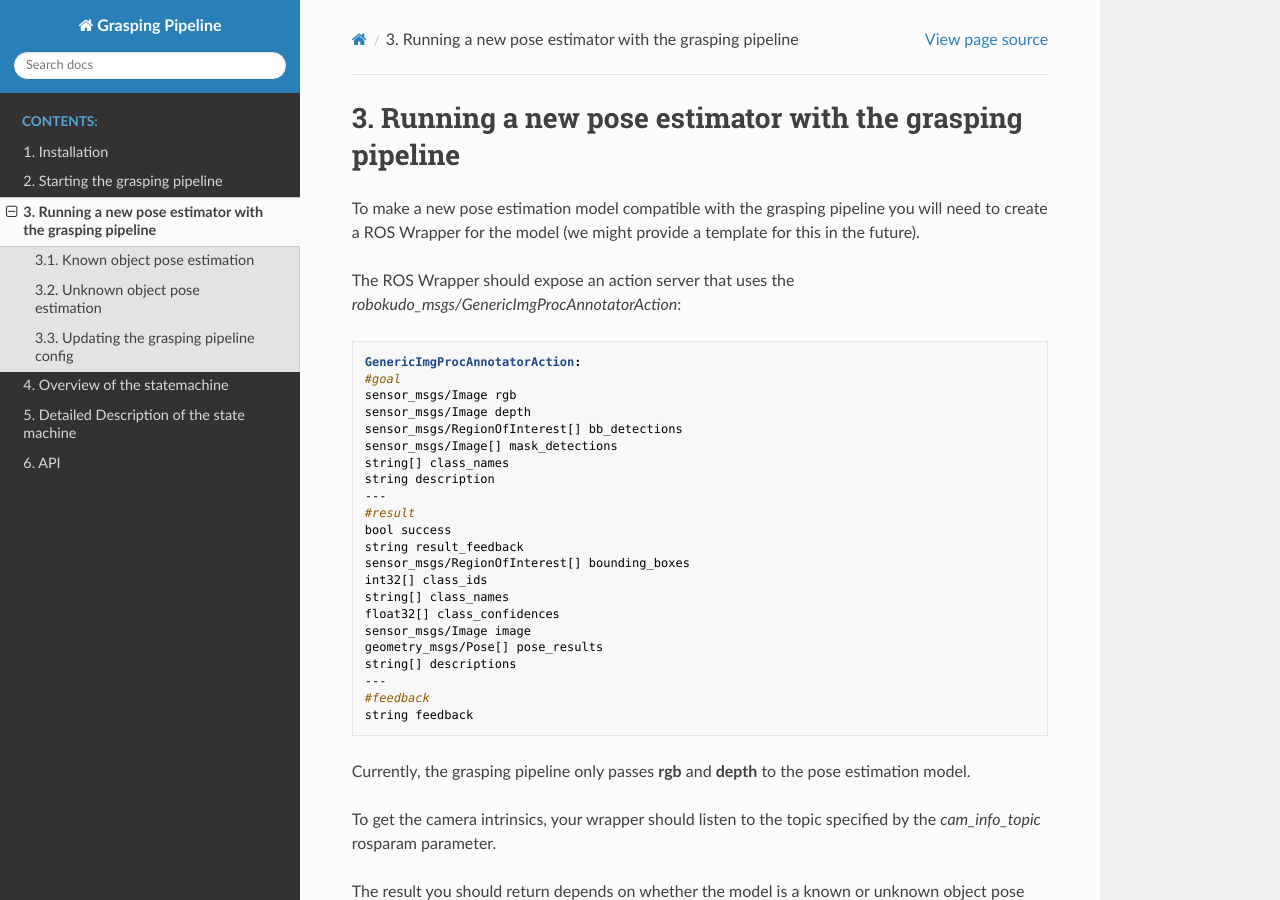
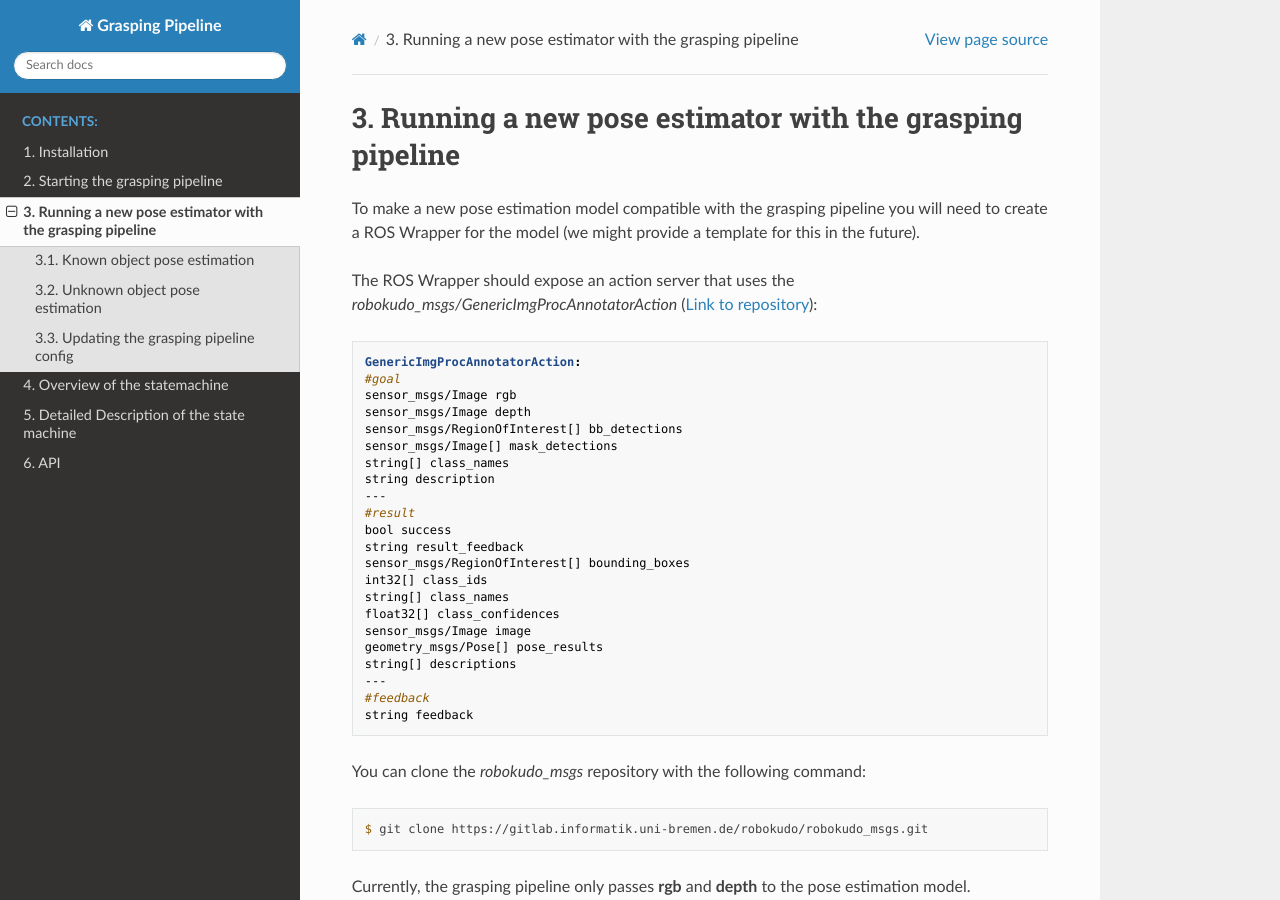
Before and after one commit to v4r-tuwien/grasping_pipeline, a Sphinx documentation site: the page built from docs/source/run_new_pose_estimator.rst, in a window 1280 px wide and 900 px high. Built offline with Sphinx 7.4.7 and the Read the Docs theme 2.0.0, drawn with Linux system fonts in a browser that asks for light colours.

Commit message:
Add link to robokudo_msgs repo and command for cloning it

```diff
--- a/docs/source/run_new_pose_estimator.rst
+++ b/docs/source/run_new_pose_estimator.rst
@@ -3,7 +3,7 @@ Running a new pose estimator with the grasping pipeline
 
 To make a new pose estimation model compatible with the grasping pipeline you will need to create a ROS Wrapper for the model (we might provide a template for this in the future).
 
-The ROS Wrapper should expose an action server that uses the `robokudo_msgs/GenericImgProcAnnotatorAction`:
+The ROS Wrapper should expose an action server that uses the `robokudo_msgs/GenericImgProcAnnotatorAction` (`Link to repository <https://gitlab.informatik.uni-bremen.de/robokudo/robokudo_msgs>`_):
 
 .. code-block:: yaml
 
@@ -29,6 +29,12 @@ The ROS Wrapper should expose an action server that uses the `robokudo_msgs/Gene
     ---
     #feedback
     string feedback
+
+You can clone the `robokudo_msgs` repository with the following command:
+
+.. code-block:: console
+
+    $ git clone https://gitlab.informatik.uni-bremen.de/robokudo/robokudo_msgs.git
 
 Currently, the grasping pipeline only passes **rgb** and **depth** to the pose estimation model.
 
```
